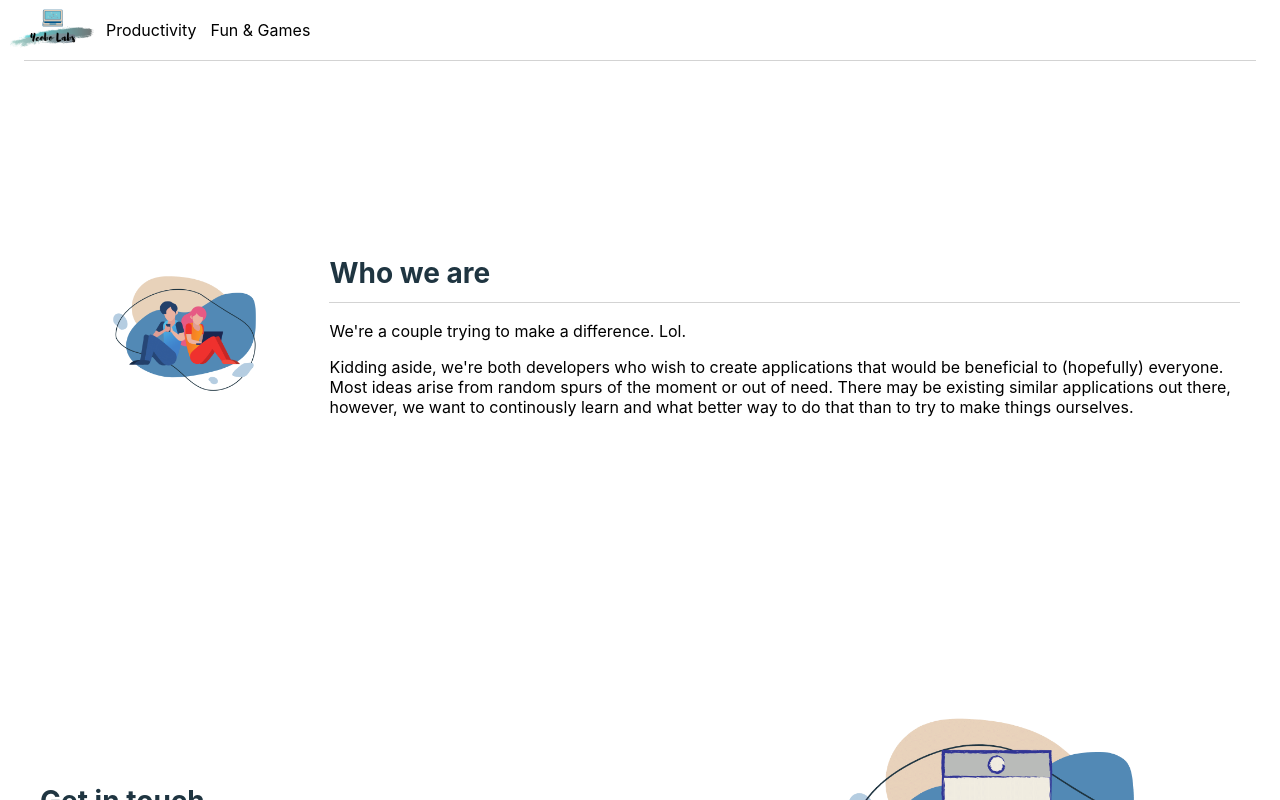
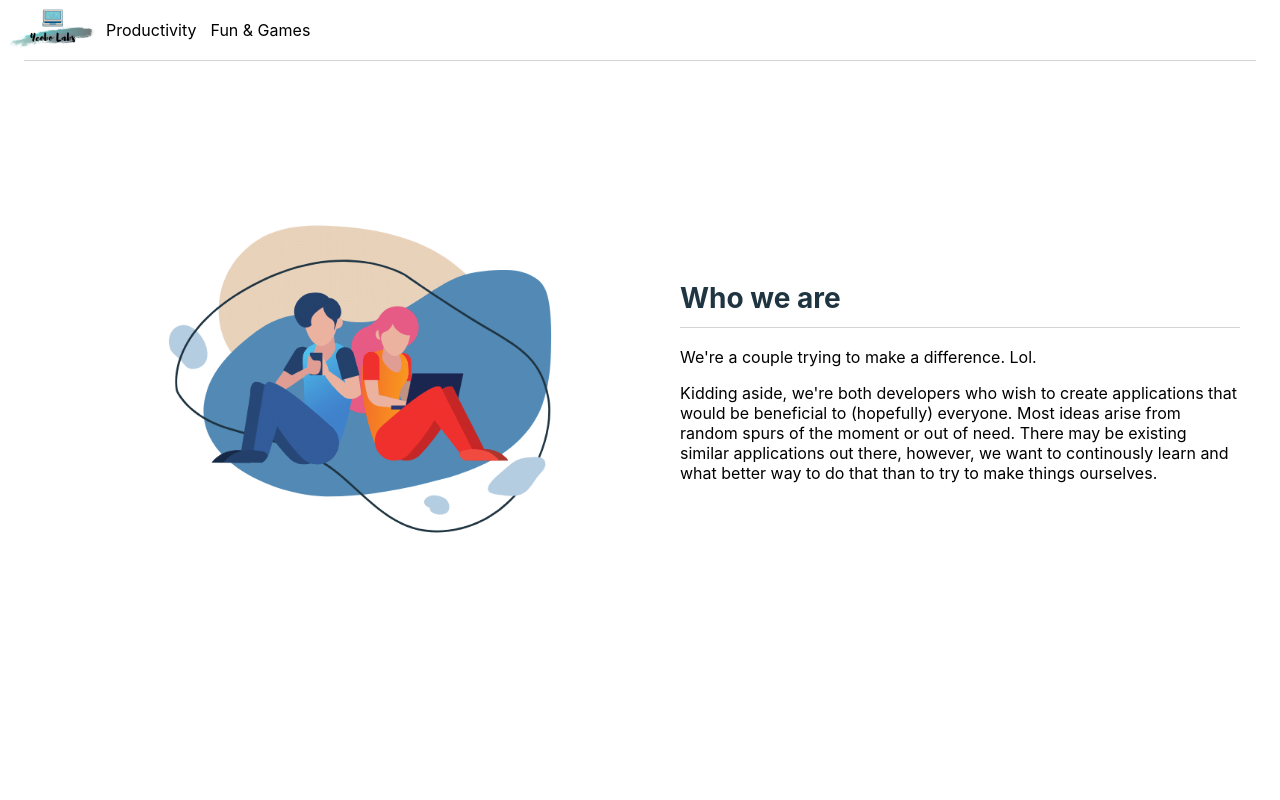
Before and after one commit to yeobo-labs/web, a React (Create React App) app in the folder web-react/: page / in a window 1280 px wide. Shown: the top 800 px of the page. Built offline with nearby package versions, Linux system fonts and the light colour scheme.

Commit message:
lint and fixes

```diff
--- a/web-react/src/components/layout/layout.module.css
+++ b/web-react/src/components/layout/layout.module.css
@@ -16,8 +16,8 @@
     width: 100%;
 }
 
-.mediaTextSectionContentTextContainerRight,
-.mediaTextSectionContentTextContainerLeft {
+.mediaTextSectionContentTextContainerright,
+.mediaTextSectionContentTextContainerleft {
     width: 50%;
 }
 
@@ -43,8 +43,8 @@
         margin: 0;
     }
 
-    .mediaTextSectionContentTextContainer--right,
-    .mediaTextSectionContentTextContainer--left {
+    .mediaTextSectionContentTextContainerright,
+    .mediaTextSectionContentTextContainerleft {
         width: 75%;
         margin: auto;
         padding: 0;
--- a/web-react/src/components/layout/render-content.tsx
+++ b/web-react/src/components/layout/render-content.tsx
@@ -16,7 +16,7 @@ export class Content extends React.Component<Omit<MediaTextSectionProps, 'image'
     ref = React.createRef<any>();
 
     render() {
-        const classes = classNames(layoutStyles[`mediaTextSectionContentTextContainer--${this.props.mediaSide}`],
+        const classes = classNames(layoutStyles[`mediaTextSectionContentTextContainer${this.props.mediaSide}`],
             animationStyles.willReveal);
         return (
             <div className={classes} ref={this.ref}>
--- a/web-react/src/components/layout/render-media.tsx
+++ b/web-react/src/components/layout/render-media.tsx
@@ -1,5 +1,5 @@
-import classNames from "classnames";
-import React from "react";
+import classNames from 'classnames';
+import React from 'react';
 import { ImageProps } from '../../types/image';
 import { VideoProps } from '../../types/video';
 import { observeIntersect } from "../../util";
```
